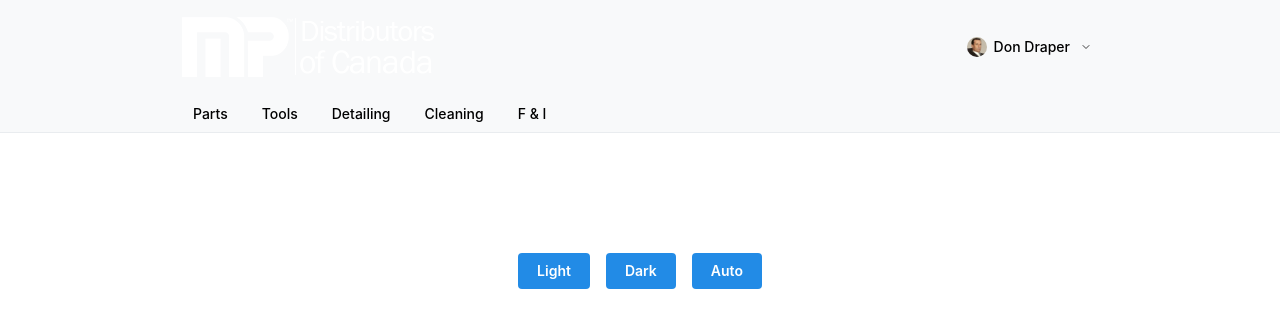
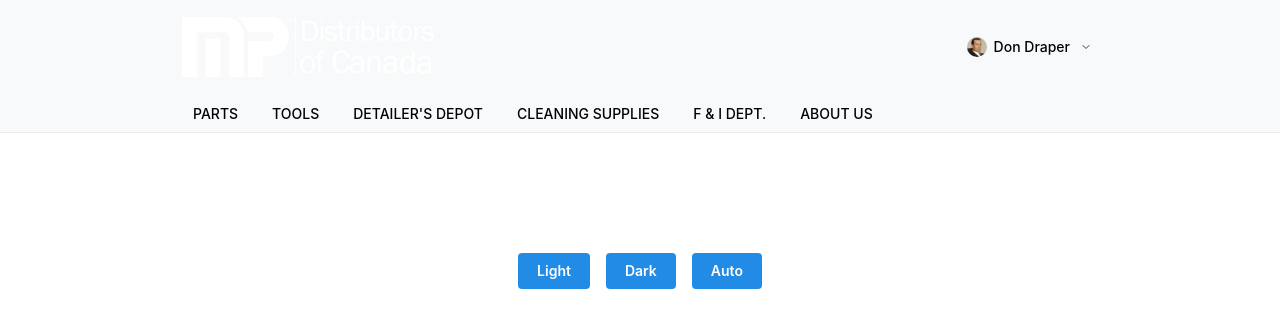
Before and after one commit to mantinedev/vite-template, a React (Vite) app: page / in a window 1280 px wide. Shown: the top 328 px of the page. Built offline with nearby package versions, Linux system fonts and the light colour scheme.

Commit message:
Minor tweaks

```diff
--- a/src/components/Header/Header.tsx
+++ b/src/components/Header/Header.tsx
@@ -3,11 +3,9 @@ import {
   IconChevronDown,
   IconLogs,
   IconLogout,
-  IconPlayerPause,
   IconSettings,
   IconStar,
-  IconSwitchHorizontal,
-  IconTrash,
+  IconSwitchHorizontal
 } from '@tabler/icons-react';
 import cx from 'clsx';
 import {
@@ -32,11 +30,30 @@ const user = {
 };
 
 const tabs = [
-  'Parts',
-  'Tools',
-  'Detailing',
-  'Cleaning',
-  'F & I'
+    {
+        tabName: 'PARTS',
+        tabLink: null
+    },
+    {
+        tabName: 'TOOLS',
+        tabLink: 'https://g2stobeq.ca/digital-catalogue/'
+    },
+    {
+        tabName: "DETAILER'S DEPOT",
+        tabLink: null
+    },
+    {
+        tabName: 'CLEANING SUPPLIES',
+        tabLink: null
+    },
+    {
+        tabName: 'F & I DEPT.',
+        tabLink: null
+    },
+    {
+        tabName: 'ABOUT US',
+        tabLink: null
+    }
 ];
 
 export function Header() {
@@ -45,8 +62,8 @@ export function Header() {
   const [userMenuOpened, setUserMenuOpened] = useState(false);
 
   const items = tabs.map((tab) => (
-    <Tabs.Tab value={tab} key={tab}>
-      {tab}
+    <Tabs.Tab value={tab.tabName} key={tab.tabName} >
+      {tab.tabName}
     </Tabs.Tab>
   ));
 
--- a/src/pages/Home.page.tsx
+++ b/src/pages/Home.page.tsx
@@ -1,3 +1,4 @@
+import { FeaturedItems } from '@/components/FeaturedItems/FeaturedItems';
 import { ColorSchemeToggle } from '../components/ColorSchemeToggle/ColorSchemeToggle';
 import { Header } from '../components/Header/Header';
 
@@ -6,6 +7,7 @@ export function HomePage() {
     <>
       <Header />
       <ColorSchemeToggle />
+      {/* <FeaturedItems /> */}
     </>
   );
 }
```
